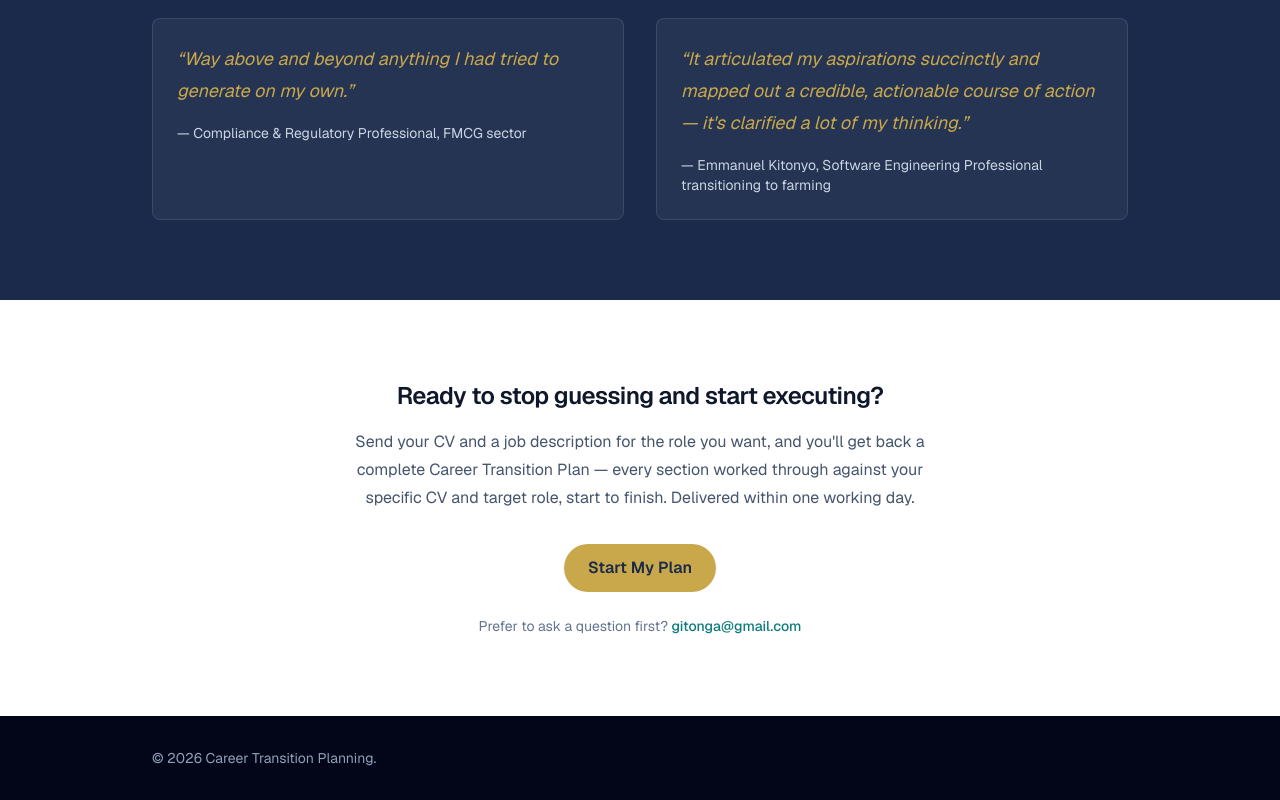
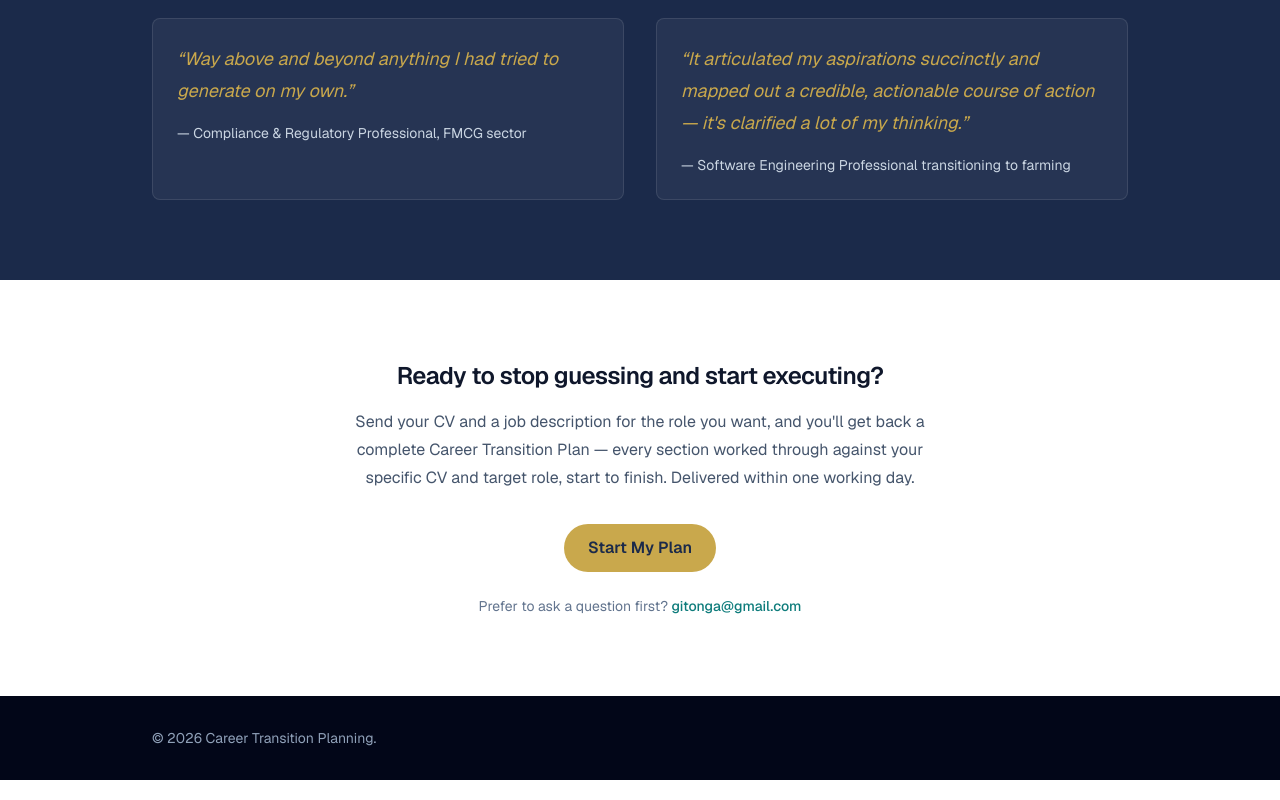
Before and after one commit to ericgitonga/career-transition, a Next.js app in the folder landing/: page / in a window 1280 px wide. Shown: the part 4392-5192 px from the top of the page. Built offline with nearby package versions, Linux system fonts and the light colour scheme.

Commit message:
Drop client name from second testimonial attribution
Keep the anonymized style consistent with testimonial 1 — transition
framing only, no name.

```diff
--- a/landing/src/app/page.tsx
+++ b/landing/src/app/page.tsx
@@ -111,7 +111,7 @@ const TESTIMONIALS: Testimonial[] = [
   {
     quote:
       "It articulated my aspirations succinctly and mapped out a credible, actionable course of action — it's clarified a lot of my thinking.",
-    attribution: "Emmanuel Kitonyo, Software Engineering Professional transitioning to farming",
+    attribution: "Software Engineering Professional transitioning to farming",
   },
 ];
 
```
Also changed, not shown: 1 other file (tests, documents, lock files or other folders).
